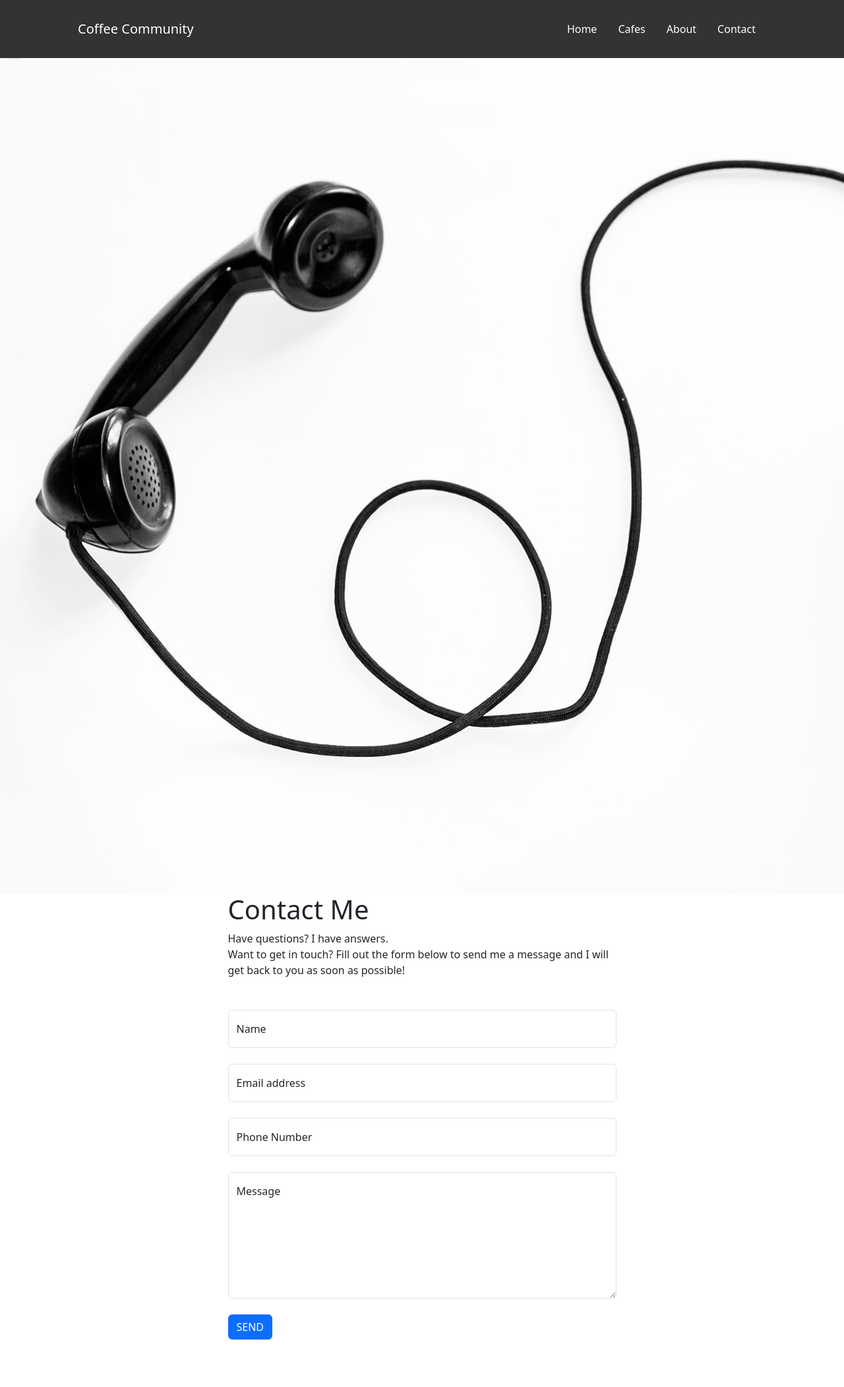
After one commit to Prathyusha1993/day-88-advance-python-cafe-and-wifi-website-challenge, a Flask app: page /contact in a window 1280 px wide; the page is wider, and only the part inside the window is pictured. The commit adds this page. Shown: that part at 66% size. Run offline with Flask 3, Linux system fonts and the light colour scheme; some libraries are stand-ins or nearby versions.

Commit message:
day 88 advance python web development cafes and wifi project

```diff
--- a/main.py
+++ b/main.py
@@ -1,10 +1,14 @@
-from http.cookiejar import debug
+import smtplib
 
-from flask import Flask, render_template, url_for, redirect, jsonify
+from flask import Flask, render_template, url_for, redirect, jsonify, request
 from flask_bootstrap import Bootstrap5
 from flask_sqlalchemy import SQLAlchemy
 from sqlalchemy.orm import DeclarativeBase, Mapped, mapped_column
 from sqlalchemy import Integer, String, Boolean
+import os
+from dotenv import load_dotenv
+
+load_dotenv()
 
 app = Flask(__name__)
 app.config['SECRET_KEY'] = '8BYkEfBA6O6donzWlSihBXox7C0sKR6b'
@@ -48,9 +52,29 @@ def home():
 @app.route('/cafes')
 def cafes():
     result = db.session.execute(db.select(Cafe).order_by(Cafe.name)).scalars().all()
-    return jsonify(cafes=[cafe.to_dict() for cafe in result])
+    list_of_cafes =  [cafe.to_dict() for cafe in result]
+    print(f'list of cafes: {list_of_cafes}')
+    return render_template('cafe.html', cafes=list_of_cafes)
+
+@app.route('/about')
+def about():
+    return render_template('about.html')
+
+@app.route('/contact', methods=['GET', 'POST'])
+def contact():
+    if request.method == 'POST':
+        data = request.form
+        send_email(data['name'], data['email'],data['phone'], data['message'])
+        return render_template('contact.html', msg_sent=True)
+    return render_template('contact.html', msg_sent=False)
 
 
+def send_email(name, email, phone, message):
+    email_message = f'Subject: New Message\n\n Name: {name}\nEMail:{email}\nPhone:{phone}\nMessage:{message}'
+    with smtplib.SMTP('smtp.gmail.com', port=587) as connection:
+        connection.starttls()
+        connection.login(os.getenv('MY_EMAIL'), os.getenv('MY_PASSWORD'))
+        connection.sendmail(os.getenv('MY_EMAIL'), os.getenv('MY_EMAIL'), email_message)
 
 if __name__ == '__main__':
     app.run(debug=True)
--- a/static/css/styles.css
+++ b/static/css/styles.css
@@ -32,3 +32,17 @@ a {
 .nav-bar-class .navbar-brand{
  color: white !important;
 }
+
+.about-img{
+width:100%;
+height: auto;
+}
+.about-text{
+font-size: 16px;
+text-align: center;
+}
+
+.contact-img{
+width:100%;
+object-fit:cover;
+}
--- a/templates/base.html
+++ b/templates/base.html
@@ -54,14 +54,14 @@
             <li class="nav-item">
               <a
                 class="nav-link px-lg-3 py-3 py-lg-4"
-                href="{{ url_for('home') }}"
+                href="{{ url_for('about') }}"
                 >About</a
               >
             </li>
             <li class="nav-item">
               <a
                 class="nav-link px-lg-3 py-3 py-lg-4"
-                href="{{ url_for('home') }}"
+                href="{{ url_for('contact') }}"
                 >Contact</a
               >
             </li>
--- /dev/null
+++ b/templates/contact.html
@@ -0,0 +1,105 @@
+{% extends 'base.html' %}
+{% block title %}Contact Me{% endblock %}
+
+{% block content %}
+<div>
+    <div class="contact-img">
+        <img src="static/assets/images/contact-bg.jpg" />
+    </div>
+
+    <div class="container position-relative px-4 px-lg-5">
+    <div class="row gx-4 gx-lg-5 justify-content-center">
+      <div class="col-md-10 col-lg-8 col-xl-7">
+        <div class="page-heading">
+          {% if msg_sent: %}
+          <h1>Successfully sent your message</h1>
+          {% else: %}
+          <h1>Contact Me</h1>
+          {% endif %}
+          <span class="subheading">Have questions? I have answers.</span>
+        </div>
+      </div>
+    </div>
+  </div>
+<!-- Main Content-->
+<main class="mb-4">
+  <div class="container px-4 px-lg-5">
+    <div class="row gx-4 gx-lg-5 justify-content-center">
+      <div class="col-md-10 col-lg-8 col-xl-7">
+        <p>
+          Want to get in touch? Fill out the form below to send me a message and
+          I will get back to you as soon as possible!
+        </p>
+        <div class="my-5">
+          <!-- * * * * * * * * * * * * * * *-->
+          <!-- * * Simplified SB Contact Form for the Tutorial* *-->
+          <form
+            id="contactForm"
+            name="sentMessage"
+            action="{{ url_for('contact') }}"
+            method="post"
+          >
+            <div class="form-floating">
+              <input
+                class="form-control"
+                id="name"
+                name="name"
+                type="text"
+                placeholder="Enter your name..."
+                required
+              />
+              <label for="name">Name</label>
+            </div>
+             <br />
+            <div class="form-floating">
+              <input
+                class="form-control"
+                id="email"
+                name="email"
+                type="email"
+                placeholder="Enter your email..."
+                required
+              />
+              <label for="email">Email address</label>
+            </div>
+             <br />
+            <div class="form-floating">
+              <input
+                class="form-control"
+                id="phone"
+                name="phone"
+                type="tel"
+                placeholder="Enter your phone number..."
+                required
+              />
+              <label for="phone">Phone Number</label>
+            </div>
+             <br />
+            <div class="form-floating">
+              <textarea
+                class="form-control"
+                id="message"
+                name="message"
+                placeholder="Enter your message here..."
+                required
+                style="height: 12rem"
+              ></textarea>
+              <label for="message">Message</label>
+            </div>
+            <br />
+            <button
+              class="btn btn-primary text-uppercase"
+              id="submitButton"
+              type="submit"
+            >
+              Send
+            </button>
+          </form>
+        </div>
+      </div>
+    </div>
+  </div>
+</main>
+
+</div>
+{% endblock %}
```
Also changed, not shown: templates/about.html (added, +30 -0 lines), templates/cafe.html (added, +48 -0 lines), static/assets/images/coffee-image.jpeg (added), static/assets/images/contact-bg.jpg (added), 1 other file.
